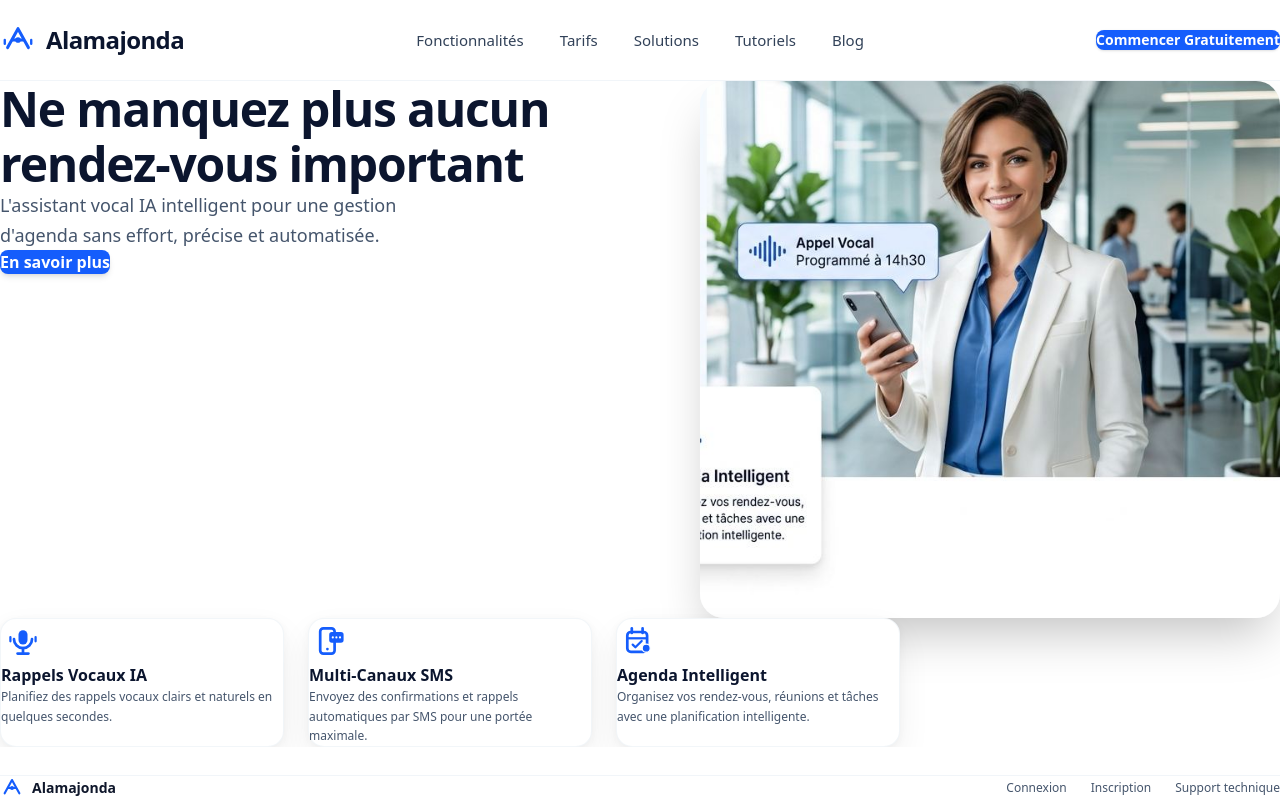
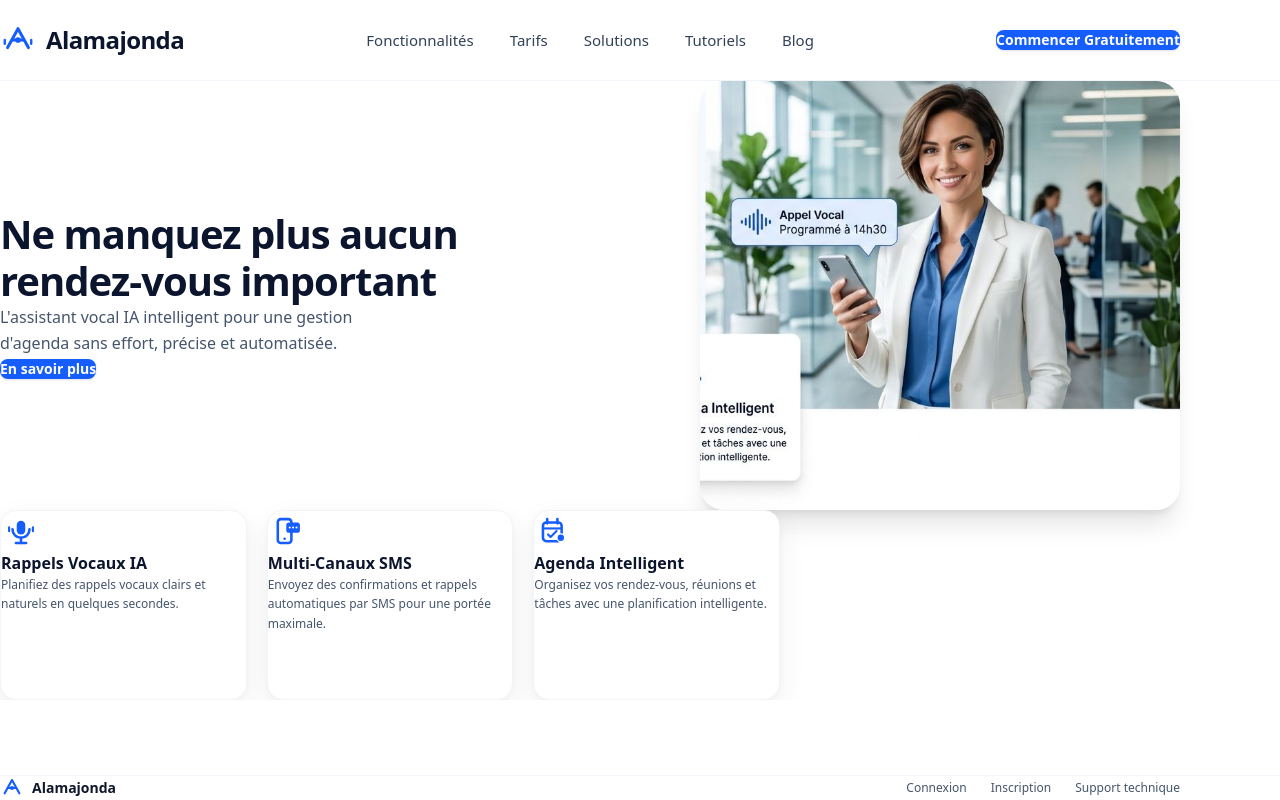
Before and after one commit to imorousalem8-sys/agenda, a Next.js app: page / in a window 1280 px wide. Built offline with nearby package versions, Linux system fonts and the light colour scheme.

Commit message:
fix: center hero container with 1cm lateral breathing margins and compact cards

```diff
--- a/components/landing/Footer.tsx
+++ b/components/landing/Footer.tsx
@@ -5,7 +5,7 @@
 export default function Footer() {
   return (
     <footer className="bg-white border-t border-slate-100 py-8 text-slate-500 text-xs font-sans">
-      <div className="max-w-7xl mx-auto px-6 sm:px-10 lg:px-16">
+      <div className="max-w-[1180px] mx-auto px-6 sm:px-8 lg:px-10">
         <div className="flex flex-col sm:flex-row items-center justify-between gap-4">
 
           {/* Logo Alamajonda */}
--- a/components/landing/Hero.tsx
+++ b/components/landing/Hero.tsx
@@ -8,34 +8,35 @@
   const [showDetailsModal, setShowDetailsModal] = useState(false);
 
   return (
-    <section className="relative w-full bg-white text-slate-900 pt-6 sm:pt-10 pb-16 sm:pb-24 font-sans overflow-hidden">
-      <div className="max-w-[1360px] mx-auto px-6 sm:px-10 lg:px-12">
+    <section className="w-full bg-white text-slate-900 pt-6 sm:pt-8 pb-14 sm:pb-20 font-sans overflow-hidden">
+      {/* Conteneur Centré avec 1cm+ d'espace sur les côtés */}
+      <div className="max-w-[1180px] mx-auto px-6 sm:px-8 lg:px-10">
 
         {/* =========================================================
             1. HERO TOP ROW : TEXTE À GAUCHE & PHOTO À DROITE
            ========================================================= */}
-        <div className="grid grid-cols-1 lg:grid-cols-12 gap-8 lg:gap-12 items-start">
+        <div className="grid grid-cols-1 lg:grid-cols-12 gap-6 lg:gap-8 items-center mb-6 lg:mb-8">
 
           {/* A. Colonne Gauche : Titre + Sous-Titre + Bouton En Savoir Plus */}
-          <div className="lg:col-span-6 flex flex-col items-start pt-4 lg:pt-8 pr-0 lg:pr-4 z-10">
+          <div className="lg:col-span-6 flex flex-col items-start pt-2 pr-0 lg:pr-2 z-10">
 
-            {/* Grand Titre (Identique à la maquette) */}
-            <h1 className="text-3xl sm:text-4xl lg:text-[46px] xl:text-[48px] font-black text-[#0b152e] tracking-tight leading-[1.15] mb-4 text-left">
+            {/* Grand Titre (Calibré sur 2 lignes nettes) */}
+            <h1 className="text-2xl sm:text-3xl lg:text-[38px] xl:text-[40px] font-black text-[#0b152e] tracking-tight leading-[1.18] mb-3.5 text-left">
               Ne manquez plus aucun <br className="hidden sm:inline" />
               rendez-vous important
             </h1>
 
             {/* Sous-titre */}
-            <p className="text-base sm:text-lg text-slate-600 font-normal leading-relaxed mb-8 max-w-[460px] text-left">
+            <p className="text-sm sm:text-base text-slate-600 font-normal leading-relaxed mb-6 max-w-[420px] text-left">
               L&apos;assistant vocal IA intelligent pour une gestion d&apos;agenda sans effort, précise et automatisée.
             </p>
 
             {/* Bouton Bleu En savoir plus */}
-            <div className="mb-10 lg:mb-12">
+            <div className="mb-4 lg:mb-6">
               <button
                 type="button"
                 onClick={() => setShowDetailsModal(true)}
-                className="inline-flex items-center justify-center px-7 py-3 rounded-lg font-semibold text-sm sm:text-base text-white bg-[#155dfc] hover:bg-blue-700 shadow-md hover:shadow-lg transition-all cursor-pointer"
+                className="inline-flex items-center justify-center px-6 py-2.5 rounded-lg font-semibold text-sm text-white bg-[#155dfc] hover:bg-blue-700 shadow-sm transition-all cursor-pointer"
               >
                 En savoir plus
               </button>
@@ -44,7 +45,7 @@
 
           {/* B. Colonne Droite : Photo Exacte de la Maquette */}
           <div className="lg:col-span-6 relative flex items-center justify-center lg:justify-end">
-            <div className="relative w-full max-w-[580px] aspect-[1.08] rounded-3xl overflow-hidden shadow-2xl bg-slate-50">
+            <div className="relative w-full max-w-[480px] aspect-[1.12] rounded-3xl overflow-hidden shadow-xl bg-slate-50">
               <Image
                 src="/images/businesswoman-reference-photo.jpg"
                 alt="Femme professionnelle utilisant l'assistant vocal Alamajonda"
@@ -60,14 +61,14 @@
         {/* =========================================================
             2. LES 3 CARTES BLANCHES DU BAS (Avec la 3e qui chevauche la photo)
            ========================================================= */}
-        <div id="fonctionnalites" className="grid grid-cols-1 sm:grid-cols-2 md:grid-cols-3 gap-5 lg:gap-6 max-w-[900px] -mt-6 lg:-mt-24 relative z-30">
+        <div id="fonctionnalites" className="grid grid-cols-1 sm:grid-cols-3 gap-4 lg:gap-5 w-full max-w-[780px] -mt-4 lg:-mt-20 relative z-20">
 
           {/* CARTE 1 : Rappels Vocaux IA */}
-          <div className="bg-white rounded-2xl p-6 shadow-[0_15px_35px_rgba(0,0,0,0.06),0_2px_8px_rgba(0,0,0,0.04)] border border-slate-100/90 hover:shadow-[0_20px_45px_rgba(0,0,0,0.09)] transition-all flex flex-col justify-between">
+          <div className="bg-white rounded-2xl p-5 sm:p-6 shadow-[0_10px_30px_rgba(0,0,0,0.06),0_2px_6px_rgba(0,0,0,0.03)] border border-slate-100 hover:shadow-[0_15px_35px_rgba(0,0,0,0.09)] transition-all flex flex-col justify-between min-h-[190px]">
             <div>
               {/* Icône Micro avec Ondes Bleues */}
-              <div className="w-11 h-11 rounded-xl flex items-center justify-center mb-4">
-                <svg width="36" height="36" viewBox="0 0 40 40" fill="none" xmlns="http://www.w3.org/2000/svg">
+              <div className="w-10 h-10 rounded-xl flex items-center justify-center mb-3">
+                <svg width="34" height="34" viewBox="0 0 40 40" fill="none" xmlns="http://www.w3.org/2000/svg">
                   <rect x="15" y="8" width="10" height="16" rx="5" fill="#155dfc" />
                   <path d="M10 18C10 23.5228 14.4772 28 20 28C25.5228 28 30 23.5228 30 18" stroke="#155dfc" strokeWidth="3" strokeLinecap="round" />
                   <line x1="20" y1="28" x2="20" y2="34" stroke="#155dfc" strokeWidth="3" strokeLinecap="round" />
@@ -77,7 +78,7 @@
                 </svg>
               </div>
 
-              <h3 className="text-base font-bold text-[#0b152e] mb-1.5">
+              <h3 className="text-sm sm:text-base font-bold text-[#0b152e] mb-1">
                 Rappels Vocaux IA
               </h3>
 
@@ -88,11 +89,11 @@
           </div>
 
           {/* CARTE 2 : Multi-Canaux SMS */}
-          <div className="bg-white rounded-2xl p-6 shadow-[0_15px_35px_rgba(0,0,0,0.06),0_2px_8px_rgba(0,0,0,0.04)] border border-slate-100/90 hover:shadow-[0_20px_45px_rgba(0,0,0,0.09)] transition-all flex flex-col justify-between">
+          <div className="bg-white rounded-2xl p-5 sm:p-6 shadow-[0_10px_30px_rgba(0,0,0,0.06),0_2px_6px_rgba(0,0,0,0.03)] border border-slate-100 hover:shadow-[0_15px_35px_rgba(0,0,0,0.09)] transition-all flex flex-col justify-between min-h-[190px]">
             <div>
               {/* Icône Téléphone avec Bulle SMS Bleue */}
-              <div className="w-11 h-11 rounded-xl flex items-center justify-center mb-4">
-                <svg width="36" height="36" viewBox="0 0 40 40" fill="none" xmlns="http://www.w3.org/2000/svg">
+              <div className="w-10 h-10 rounded-xl flex items-center justify-center mb-3">
+                <svg width="34" height="34" viewBox="0 0 40 40" fill="none" xmlns="http://www.w3.org/2000/svg">
                   <rect x="8" y="6" width="16" height="28" rx="3.5" stroke="#155dfc" strokeWidth="3" fill="none" />
                   <circle cx="16" cy="29" r="1.5" fill="#155dfc" />
                   <rect x="18" y="10" width="16" height="12" rx="3" fill="#155dfc" />
@@ -102,7 +103,7 @@
                 </svg>
               </div>
 
-              <h3 className="text-base font-bold text-[#0b152e] mb-1.5">
+              <h3 className="text-sm sm:text-base font-bold text-[#0b152e] mb-1">
                 Multi-Canaux SMS
               </h3>
 
@@ -112,12 +113,12 @@
             </div>
           </div>
 
-          {/* CARTE 3 : Agenda Intelligent (Chevauche la photo comme sur la maquette) */}
-          <div className="bg-white rounded-2xl p-6 shadow-[0_15px_35px_rgba(0,0,0,0.06),0_2px_8px_rgba(0,0,0,0.04)] border border-slate-100/90 hover:shadow-[0_20px_45px_rgba(0,0,0,0.09)] transition-all flex flex-col justify-between">
+          {/* CARTE 3 : Agenda Intelligent (Chevauchement subtil sur la photo) */}
+          <div className="bg-white rounded-2xl p-5 sm:p-6 shadow-[0_10px_30px_rgba(0,0,0,0.06),0_2px_6px_rgba(0,0,0,0.03)] border border-slate-100 hover:shadow-[0_15px_35px_rgba(0,0,0,0.09)] transition-all flex flex-col justify-between min-h-[190px]">
             <div>
               {/* Icône Calendrier avec Engrenage & Coche Bleue */}
-              <div className="w-11 h-11 rounded-xl flex items-center justify-center mb-4">
-                <svg width="36" height="36" viewBox="0 0 40 40" fill="none" xmlns="http://www.w3.org/2000/svg">
+              <div className="w-10 h-10 rounded-xl flex items-center justify-center mb-3">
+                <svg width="34" height="34" viewBox="0 0 40 40" fill="none" xmlns="http://www.w3.org/2000/svg">
                   <rect x="7" y="10" width="22" height="22" rx="4" stroke="#155dfc" strokeWidth="3" fill="none" />
                   <line x1="7" y1="17" x2="29" y2="17" stroke="#155dfc" strokeWidth="2.5" />
                   <line x1="12" y1="6" x2="12" y2="11" stroke="#155dfc" strokeWidth="3" strokeLinecap="round" />
@@ -127,7 +128,7 @@
                 </svg>
               </div>
 
-              <h3 className="text-base font-bold text-[#0b152e] mb-1.5">
+              <h3 className="text-sm sm:text-base font-bold text-[#0b152e] mb-1">
                 Agenda Intelligent
               </h3>
 
--- a/components/landing/Navbar.tsx
+++ b/components/landing/Navbar.tsx
@@ -6,7 +6,7 @@
 export default function Navbar() {
   return (
     <header className="w-full bg-white border-b border-slate-100 sticky top-0 z-50">
-      <div className="max-w-7xl mx-auto px-6 sm:px-10 lg:px-16">
+      <div className="max-w-[1180px] mx-auto px-6 sm:px-8 lg:px-10">
         <div className="flex items-center justify-between h-20">
 
           {/* Logo Alamajonda (Icône Bleue Stylisée + Nom) */}
```
